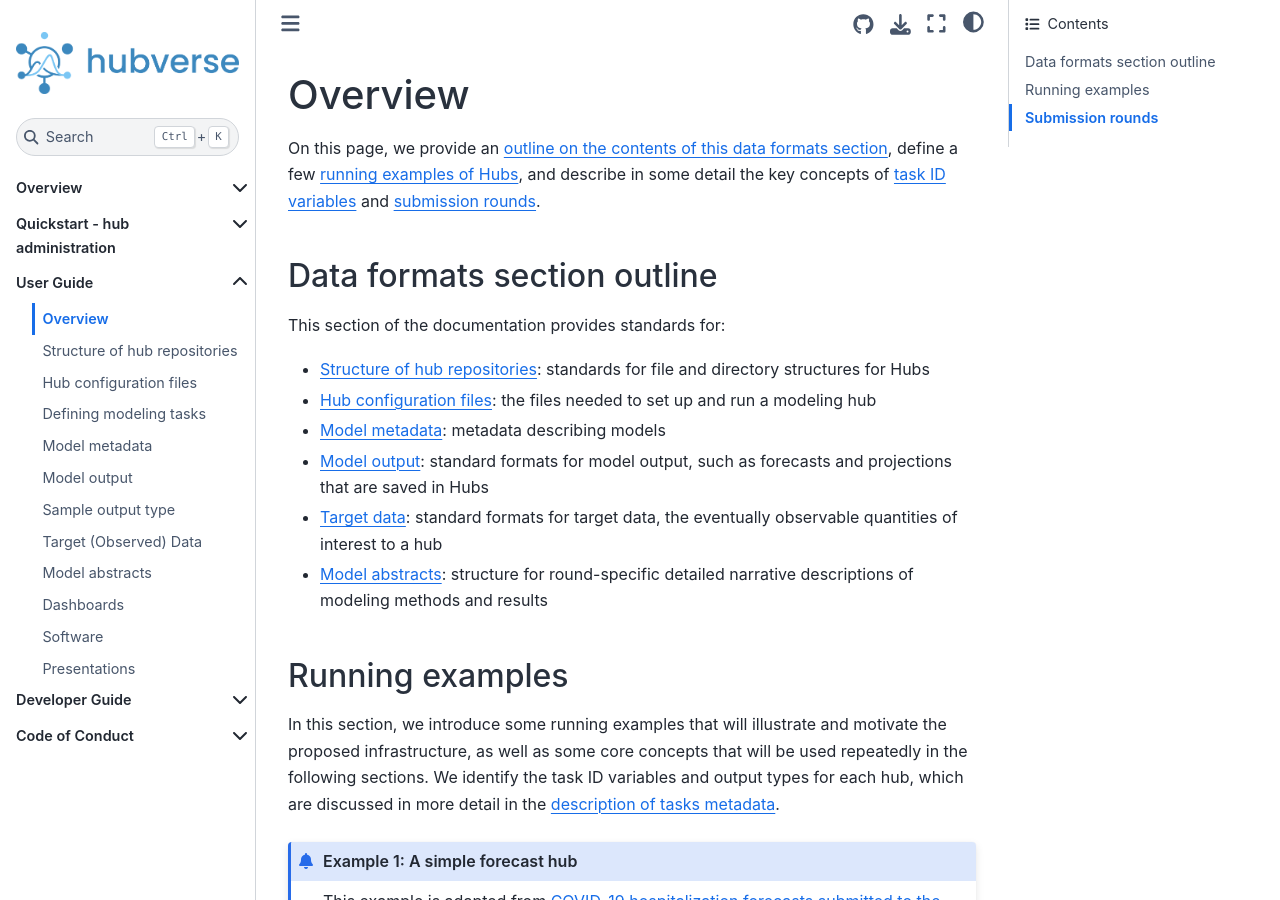
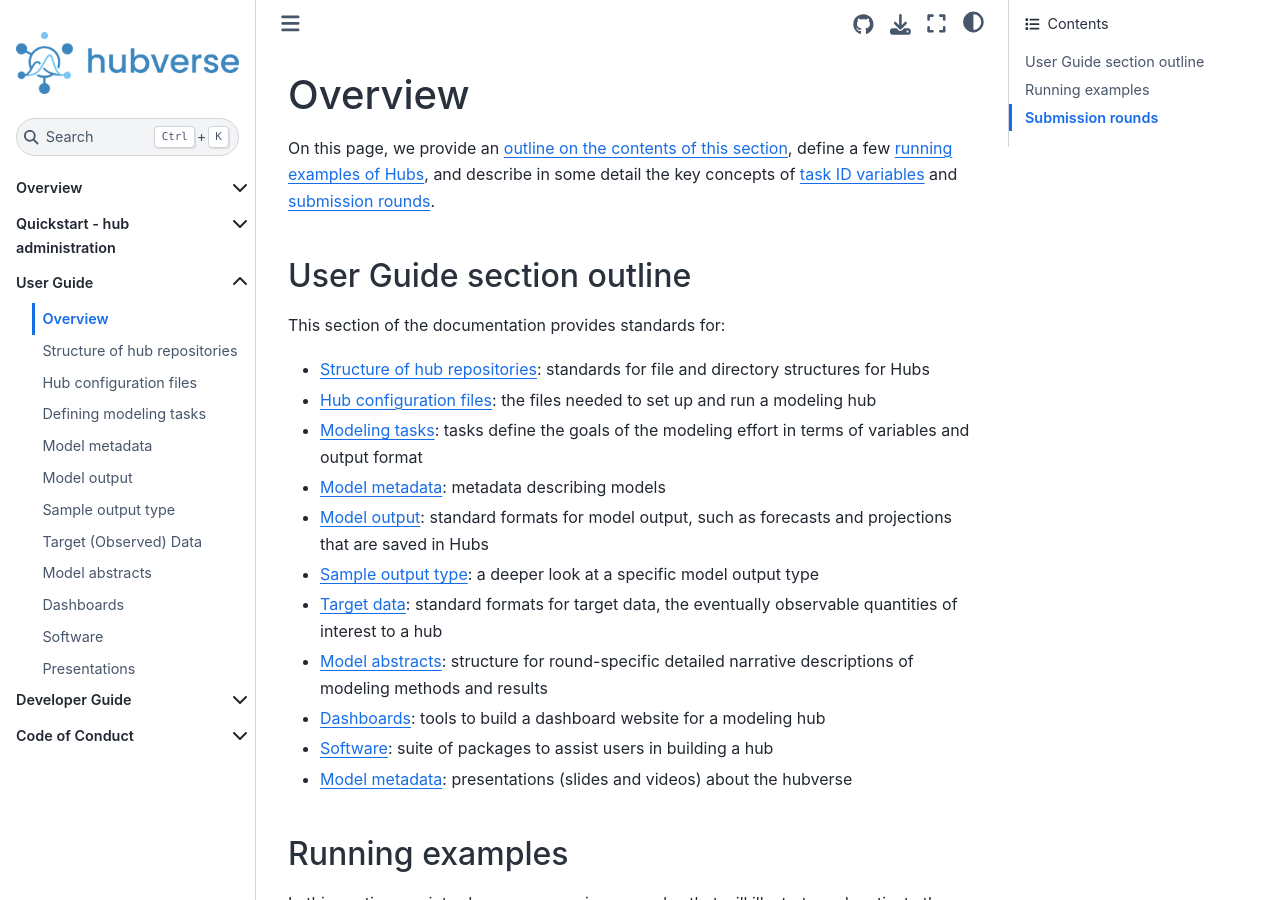
Before and after one commit to hubverse-org/hubDocs, a Sphinx documentation site: the page built from docs/source/user-guide/intro-data-formats.md, in a window 1280 px wide and 900 px high. Built offline with Sphinx 7.4.7 and the Sphinx Book theme 1.1.4, drawn with Linux system fonts in a browser that asks for light colours; comment, search, counter and statistics services are not loaded.

Commit message:
update and organize intro sections

```diff
--- a/docs/source/user-guide/intro-data-formats.md
+++ b/docs/source/user-guide/intro-data-formats.md
@@ -1,17 +1,22 @@
 # Overview
 
-On this page, we provide an [outline on the contents of this data formats section](#data-formats-outline), define a few [running examples of Hubs](#running-examples), and describe in some detail the key concepts of [task ID variables](#task-id-vars) and [submission rounds](#submission-rounds).
+On this page, we provide an [outline on the contents of this section](#data-formats-outline), define a few [running examples of Hubs](#running-examples), and describe in some detail the key concepts of [task ID variables](#task-id-vars) and [submission rounds](#submission-rounds).
 
 (data-formats-outline)=
-## Data formats section outline
+## User Guide section outline
 This section of the documentation provides standards for:
 
 * [Structure of hub repositories](#hub-structure): standards for file and directory structures for Hubs
 * [Hub configuration files](#hub-config): the files needed to set up and run a modeling hub
+* [Modeling tasks](#tasks): tasks define the goals of the modeling effort in terms of variables and output format
 * [Model metadata](#model-metadata): metadata describing models
 * [Model output](#model-output): standard formats for model output, such as forecasts and projections that are saved in Hubs
+* [Sample output type](#sample-output-type): a deeper look at a specific model output type
 * [Target data](#target-data): standard formats for target data, the eventually observable quantities of interest to a hub
 * [Model abstracts](#model-abstracts): structure for round-specific detailed narrative descriptions of modeling methods and results
+* [Dashboards](#dashboards): tools to build a dashboard website for a modeling hub
+* [Software](#software): suite of packages to assist users in building a hub
+* [Model metadata](#model-metadata): presentations (slides and videos) about the hubverse
 
 (running-examples)=
 ## Running examples
```
Also changed, not shown: docs/source/index.md (+2 -2 lines), docs/source/overview/contributors.md (+97 -97 lines), docs/source/overview/definitions.md (+1 -0 lines), docs/source/overview/who-uses-hubverse.md (+13 -8 lines).
